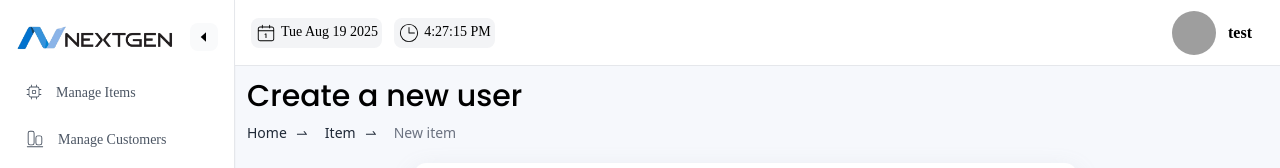
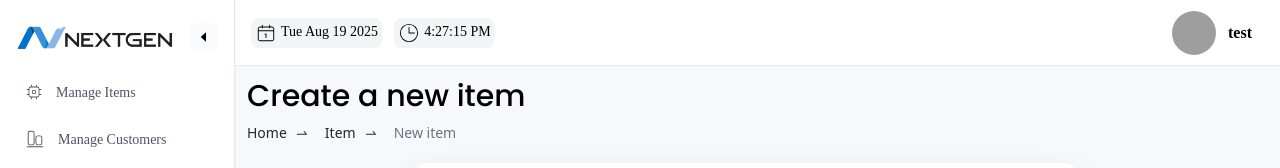
Before and after one commit to DhanushkaTA/Billing-System-Front-End, a React (Vite) app: page /home/add-item in a window 1280 px wide. Shown: the top 168 px of the page. Built offline with nearby package versions, Linux system fonts and the light colour scheme; grey boxes are pictures that could not be loaded; a web font is replaced by a local one.

Commit message:
update addItem.jsx

```diff
--- a/src/view/addItem.tsx
+++ b/src/view/addItem.tsx
@@ -41,7 +41,7 @@ function AddItem() {
   useEffect(() => {
     if (item) {
       setStateIsUpdate(true);
-      setBtnText("Update User");
+      setBtnText("Update Item");
     }
   }, []);
 
@@ -175,7 +175,7 @@ function AddItem() {
       />
 
       <h1 className={"text-3xl font-[500] w-full font-Poppins"}>
-        Create a new user
+        Create a new item
       </h1>
 
       <div className={"pt-2 text-[14px] font-[500] w-full flex flex-row"}>
--- a/src/view/customerView.tsx
+++ b/src/view/customerView.tsx
@@ -207,7 +207,9 @@ function CustomerView() {
               }
             >
               <tr className={""}>
-                <th className={"py-2 pl-2 text-left uppercase "}>account num</th>
+                <th className={"py-2 pl-2 text-left uppercase "}>
+                  account num
+                </th>
                 <th className={"py-2 text-left uppercase "}>full name</th>
                 <th className={"py-2 text-left uppercase"}>address</th>
                 <th className={"py-2 text-left uppercase"}>contact</th>
@@ -219,10 +221,7 @@ function CustomerView() {
             <tbody className={"mt-3 "}>
               {dataArray.map((value, index) => {
                 return (
-                    <tr
-                        key={index}
-                        className={"bg-white"}
-                    >
+                  <tr key={index} className={"bg-white"}>
                     <td
                       className={"font-medium text-[13px] border-b text-left"}
                     >
@@ -259,7 +258,7 @@ function CustomerView() {
                       <button
                         onClick={() =>
                           navigate("/home/add-item", {
-                                  state: {item: value},
+                            state: { customer: value },
                           })
                         }
                         className={
@@ -277,9 +276,9 @@ function CustomerView() {
                         className={
                           "p-1 border rounded-[6px] group border-red-600 hover:bg-[#F4EBEF]"
                         }
-                            onClick={() => clickDeleteBtn(value.itemCode)}
+                        onClick={() => clickDeleteBtn(value.accountNumber)}
                       >
-                          <CiTrash size={18} className={"text-red-600"}/>
+                        <CiTrash size={18} className={"text-red-600"} />
                       </button>
                     </td>
                   </tr>
```
Lines whose indentation alone changed are shown as unchanged.
